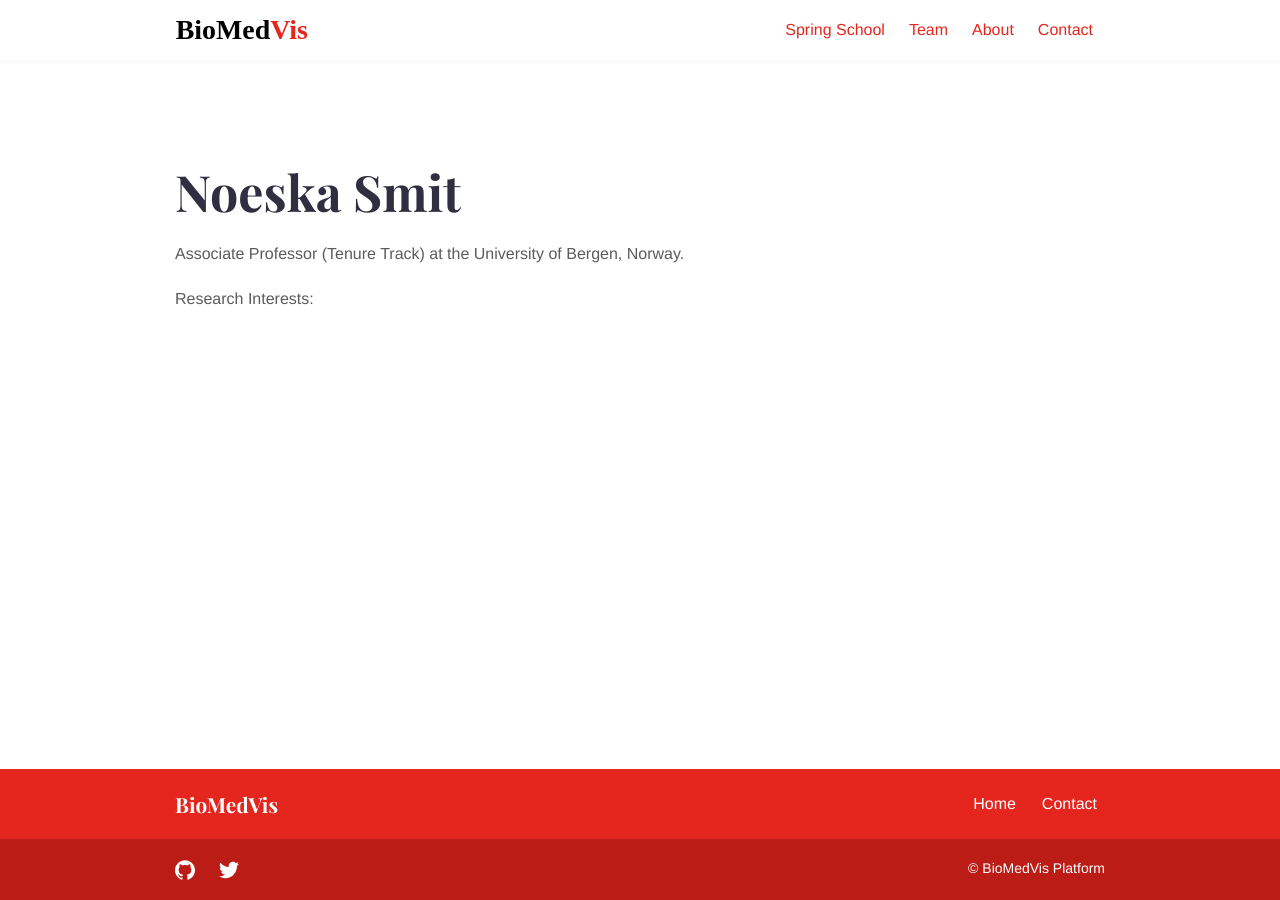
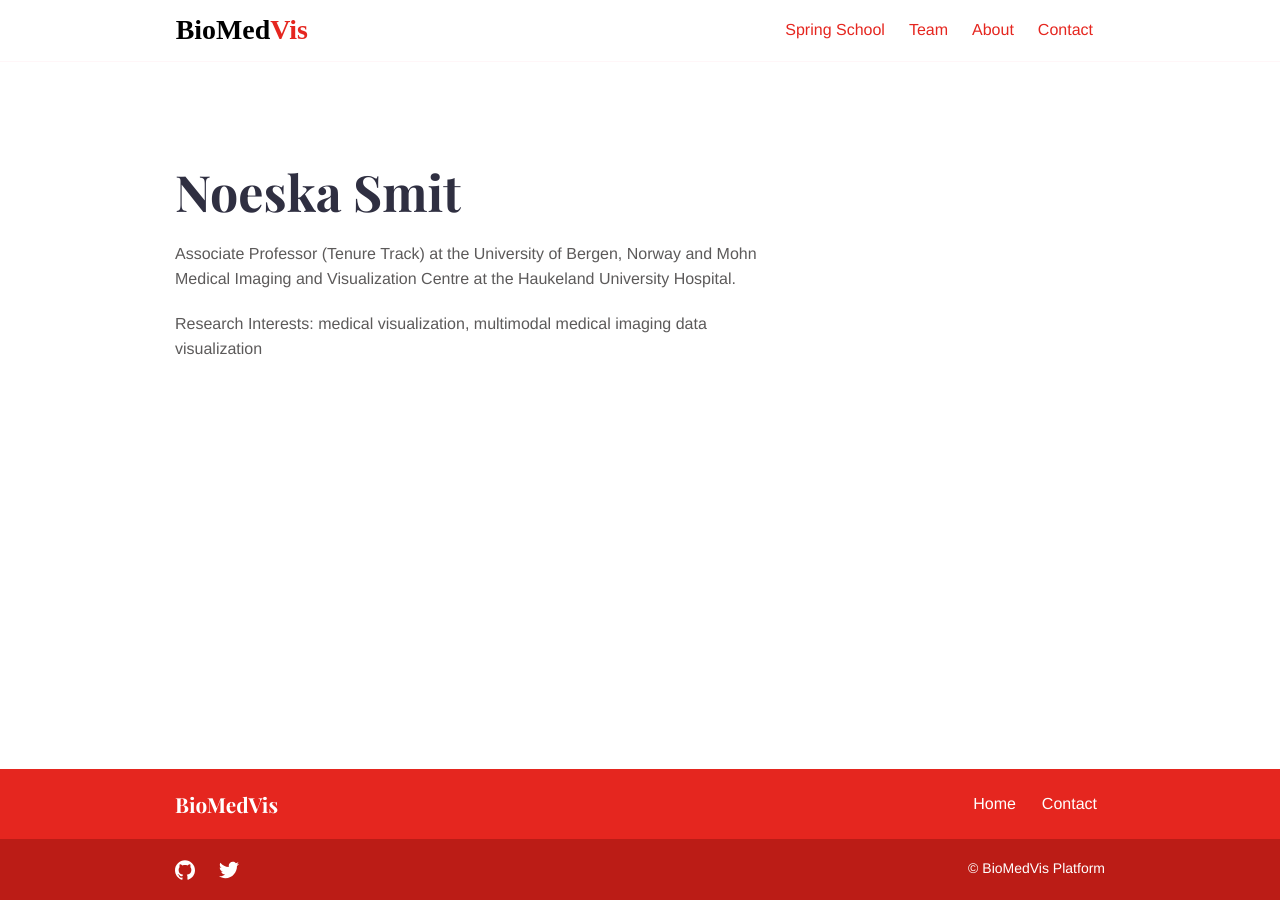
Before and after one commit to biomedvis/biomedvis.github.io, a Jekyll site: the page built from _team/noeska-smit.md, in a window 1280 px wide. Built offline with Jekyll 4.4.1, drawn with Linux system fonts in a browser that asks for light colours.

Commit message:
Update noeska-smit.md

```diff
--- a/_team/noeska-smit.md
+++ b/_team/noeska-smit.md
@@ -10,7 +10,7 @@ layout: team
 promoted: true
 ---
 
-Associate Professor (Tenure Track) at the University of Bergen, Norway.
+Associate Professor (Tenure Track) at the University of Bergen, Norway and Mohn Medical Imaging and Visualization Centre at the Haukeland University Hospital.
 
 
-Research Interests:
+Research Interests: medical visualization, multimodal medical imaging data visualization
```
